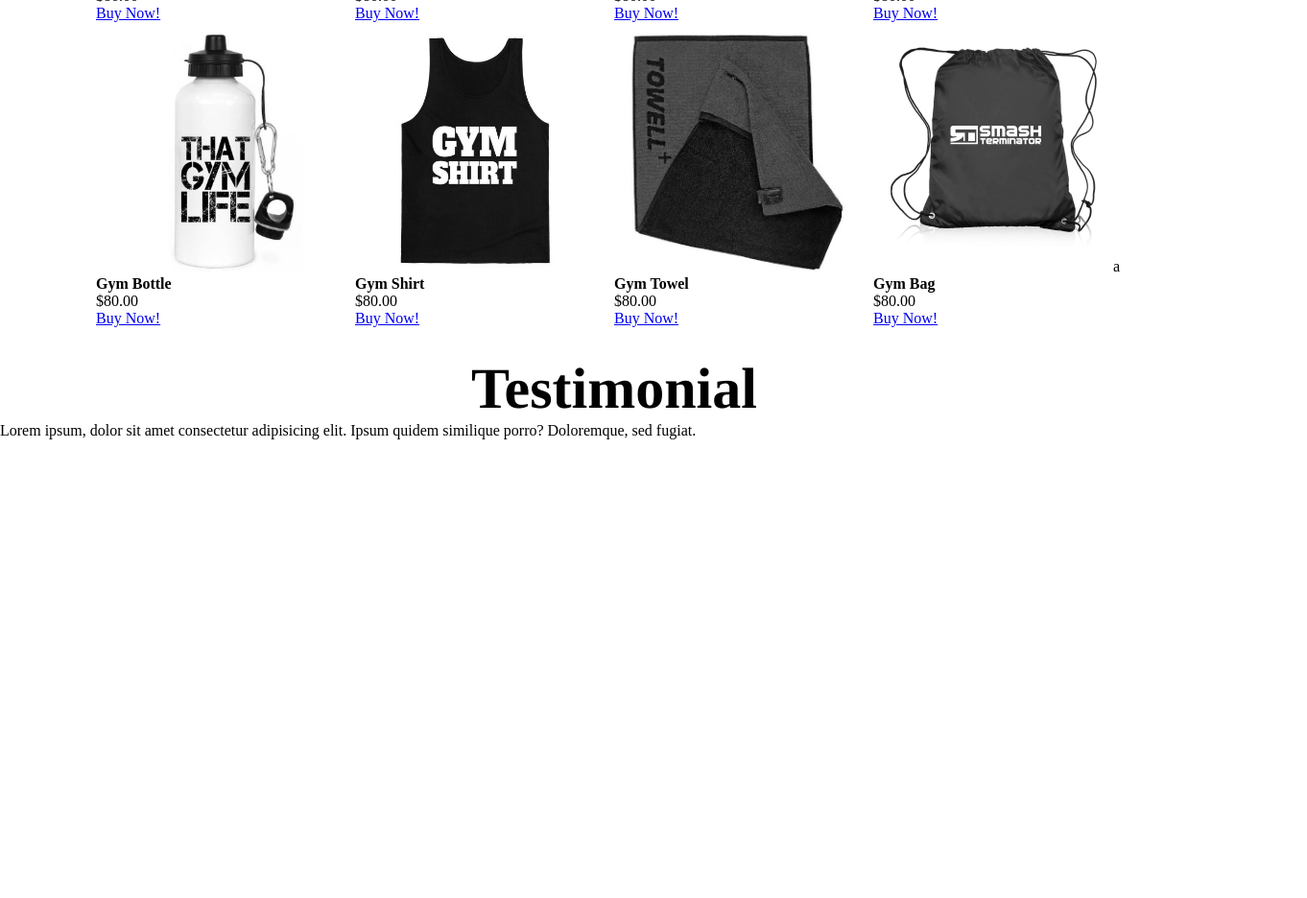
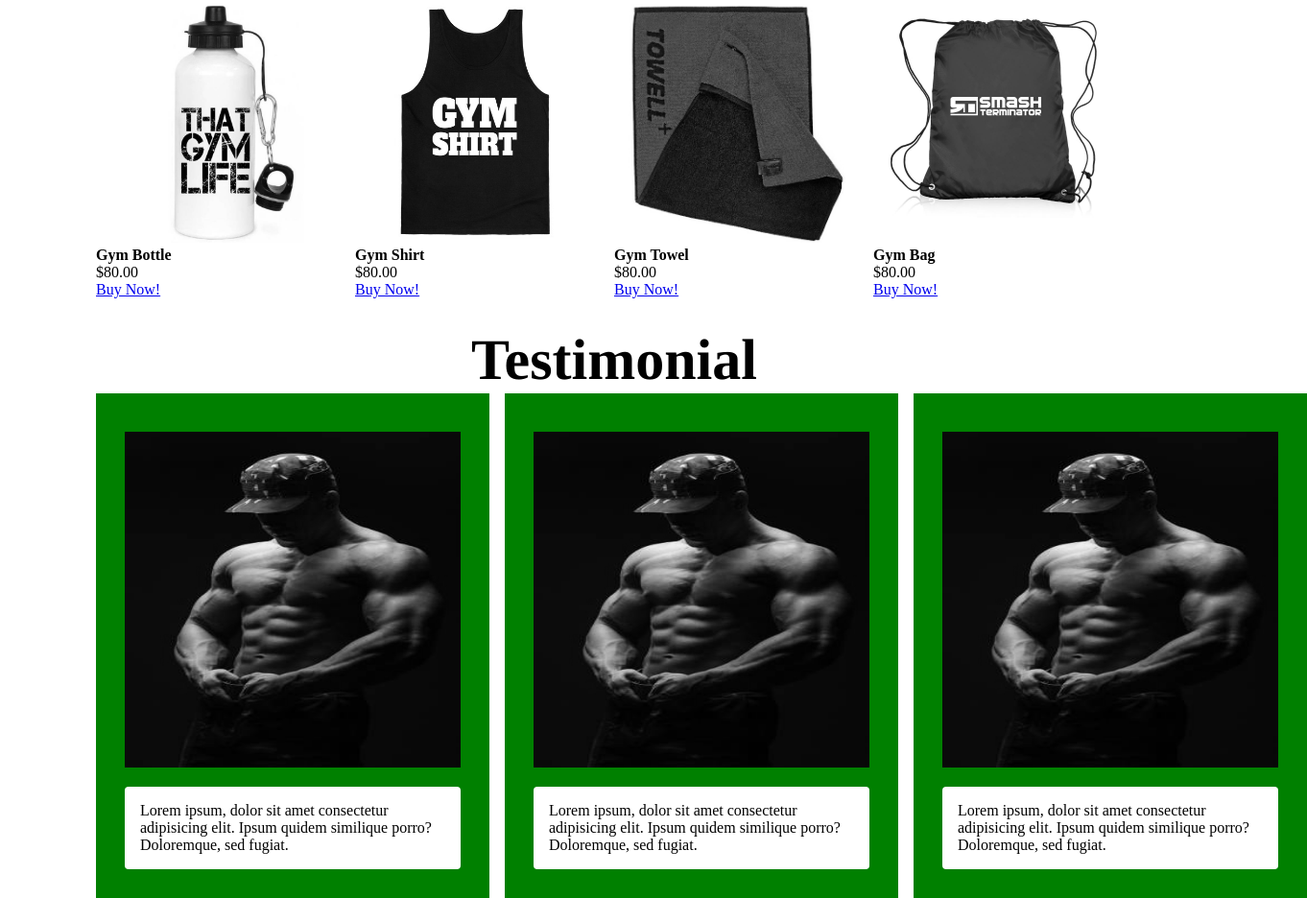
Before and after one commit to Nola360/git-course1, a plain HTML site: page index.html in a window 1280 px wide. Shown: the part 1463-2399 px from the top of the page at 96% size, 1362 px wide, since content can reach past the window. Before the commit the page ends 1921 px from the top, so only its background shows below. Drawn offline with Linux system fonts and the light colour scheme.

Commit message:
added testimonials

```diff
--- a/css/style.css
+++ b/css/style.css
@@ -5,10 +5,14 @@
 
 body {
   background-color: #fff;
+  width: 100%;
+  margin-left: auto;
+  margin-right: auto;
+  padding: 0;
 }
 
 .wrapper {
-  margin: 0 100px 0 100px;;
+  margin: 0 100px 0 100px;
 }
 
 h2 {
@@ -40,10 +44,10 @@ img:hover {
   /* text-align: center; */
 }
 
-.wrapper2 {
+/* .wrapper2 {
 
   margin: 30px 100px 0 100px;
-}
+} */
 
 .grid1 {
   display: grid;
@@ -67,3 +71,33 @@ h3 {
   font-size:60px;
   font-family: times;
 }
+
+/* .wrapper3 {
+
+  margin: 30px 100px 0 100px;
+} */
+
+.grid3 {
+  display: grid;
+  grid-template-columns: repeat(3 , 1fr);
+  grid-gap: 1em;
+  /* margin-right: 30px; */
+}
+
+.test, .test2, .test3 {
+  background: green;
+  padding: 30px;
+  grid-gap: 1em;
+}
+
+.test p, .test2 p, .test3 p {
+  margin-top: 1em;
+  padding: 1em;
+  background-color: white;
+  border-radius: 4px;
+}
+
+.t {
+  width: 350px;
+  height: 350px;
+}
--- a/index.html
+++ b/index.html
@@ -60,10 +60,9 @@
         </header>
       </section>
     </div>
-  </div>
+
     <!-- Content -->
-  <h3>Suppliments</h3>
-    <div class="wrapper2">
+  <h3>Fitness Products</h3>
       <div class="grid1">
         <div class="box box1">
          <a href="https://cellucor.com/products/c4-ripped"><img src="images/preworkout.jpg" class="content" alt=""></a>
@@ -108,25 +107,28 @@
           <a href="https://www.kingtowel.com/product/custom-gym-towels/">Buy Now!</a>
         </div>
         <div class="box box8">
-          <a href="https://www.smashterminator.com/products/drawstring-sports-bag?variant=27763201735"><img src="images/bag.jpg" class="content" alt=""></a>a
+          <a href="https://www.smashterminator.com/products/drawstring-sports-bag?variant=27763201735"><img src="images/bag.jpg" class="content" alt=""></a>
           <h4>Gym Bag</h4>
           <p class="price">$80.00</p>
           <a href="https://www.smashterminator.com/products/drawstring-sports-bag?variant=27763201735">Buy Now!</a>
         </div>
       </div>
-    </div>
 
-    <div class="wrapper3">
+      <h3>Testimonial</h3>
       <div class="grid3">
-        <section>
-          <h3>Testimonial</h3>
           <div class="test">
+            <img src="images/john1.jpg" class="t" alt="">
             <p>Lorem ipsum, dolor sit amet consectetur adipisicing elit. Ipsum quidem similique porro? Doloremque, sed fugiat.</p>
           </div>
-
-        </section>
+          <div class="test2">
+            <img src="images/john1.jpg" class="t" alt="">
+            <p>Lorem ipsum, dolor sit amet consectetur adipisicing elit. Ipsum quidem similique porro? Doloremque, sed fugiat.</p>
+          </div>
+          <div class="test3">
+          <img src="images/john1.jpg" class="t" alt="">
+            <p>Lorem ipsum, dolor sit amet consectetur adipisicing elit. Ipsum quidem similique porro? Doloremque, sed fugiat.</p>
+          </div>
       </div>
-    </div>
   </div>
 </body>
 </html>
```
Also changed, not shown: images/john1.jpg (added).
